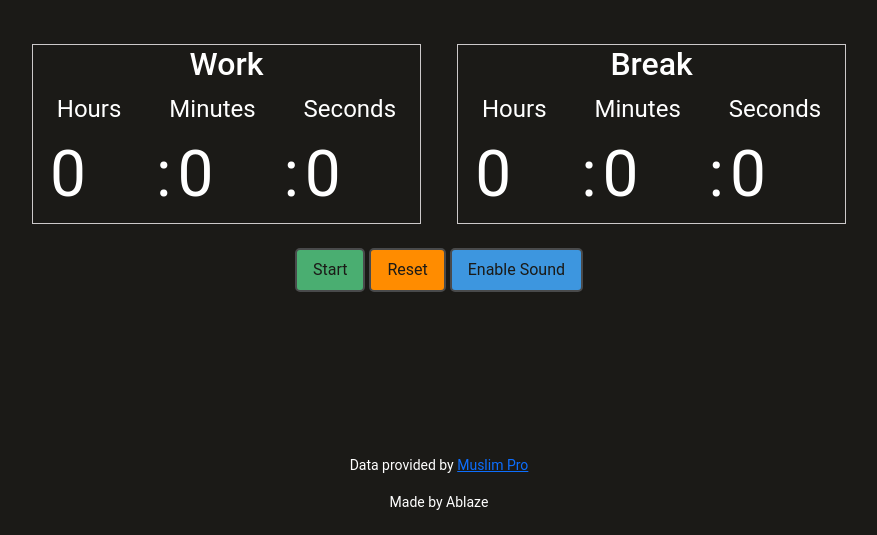
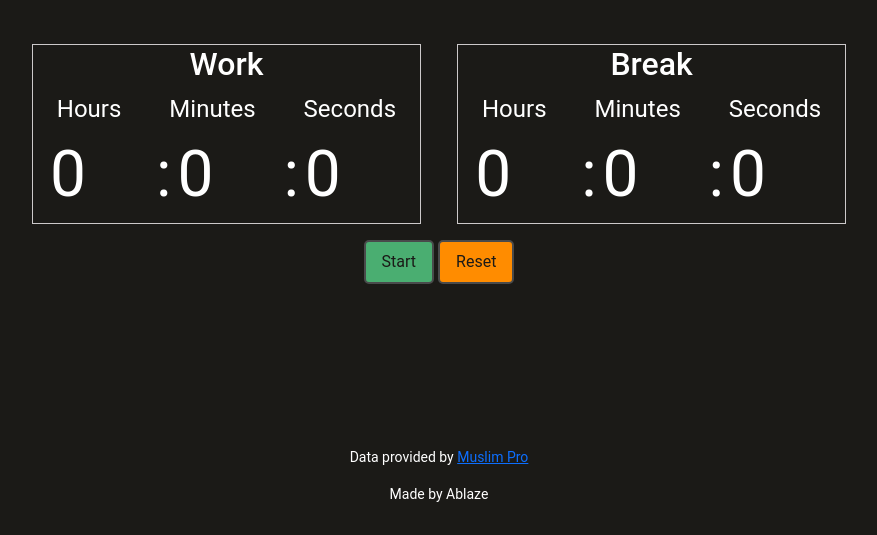
Before and after one commit to ablazeArt/prayer-todo, a Flask app: page / in a window 1280 px wide. Shown: the part 315-850 px from the top of the page, without its empty margins (201-1078 px from the left). After the commit the page ends 817 px from the top, so only its background shows below. Run offline with Flask 2, Linux system fonts and the light colour scheme; a database or web service that is not in the repository returns one stand-in record (values such as "Sample title"); data that the repository does not hold is empty; some libraries are stand-ins or nearby versions.

Commit message:
Update prayer.html

```diff
--- a/templates/prayer.html
+++ b/templates/prayer.html
@@ -121,12 +121,10 @@
                         <button id="reset" type="button" class="timer__btn timer__btn--reset">
                             <span >Reset</span>
                         </button>
-                        <button id="triggerAudio" class="sound__btn">
-                            <span>Enable Sound</span>
-                        </button>
                     </div>
                 </div>
 
+                <audio id="tstart" src="{{ url_for('static', filename='trigstart.mp3') }}"></audio>
                 <audio id="audio" src="{{ url_for('static', filename='alarm.mp3') }}"></audio>
 
             <script type="text/javascript" src="{{ url_for('static', filename='main.js') }}"></script>
```
